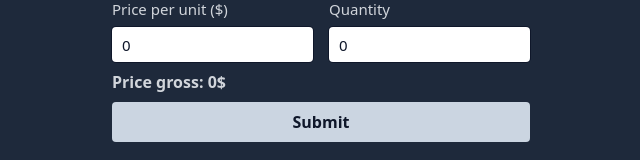
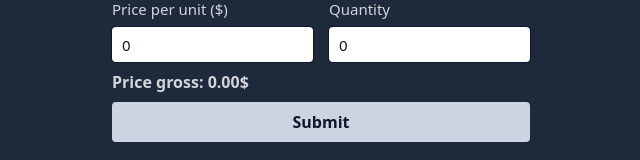
Before and after one commit to Ver0s/spoton-recruitment, a React (Vite) app: page / in a window 1280 px wide. Shown: the part 489-649 px from the top of the page, without its empty margins (319-959 px from the left). Built offline with nearby package versions, Linux system fonts and the light colour scheme.

Commit message:
feat: allow two decimal places in price input

```diff
--- a/src/App.tsx
+++ b/src/App.tsx
@@ -40,7 +40,9 @@ function App() {
 		[debouncedTaxId]
 	);
 
-	const priceGross = formData.unit_price * 1.23 * formData.quantity;
+	const priceGross = (formData.unit_price * 1.23 * formData.quantity).toFixed(
+		2
+	);
 
 	function handleChange(e: React.ChangeEvent<HTMLInputElement>) {
 		setFormData((prevState) => ({
@@ -192,6 +194,12 @@ function App() {
 						>
 							Please enter price
 						</Form.Message>
+						<Form.Message
+							className="text-[13px] text-red-400"
+							match="stepMismatch"
+						>
+							Price can have at most two decimals
+						</Form.Message>
 					</div>
 					<Form.Control asChild>
 						<input
@@ -199,6 +207,7 @@ function App() {
 							type="number"
 							required
 							min={0}
+							step={0.01}
 							value={formData.unit_price}
 							onChange={handleChange}
 						/>
```
